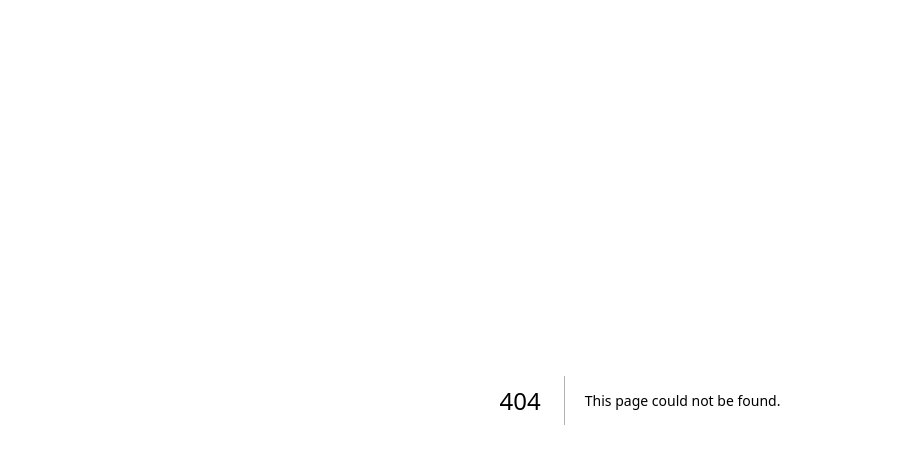
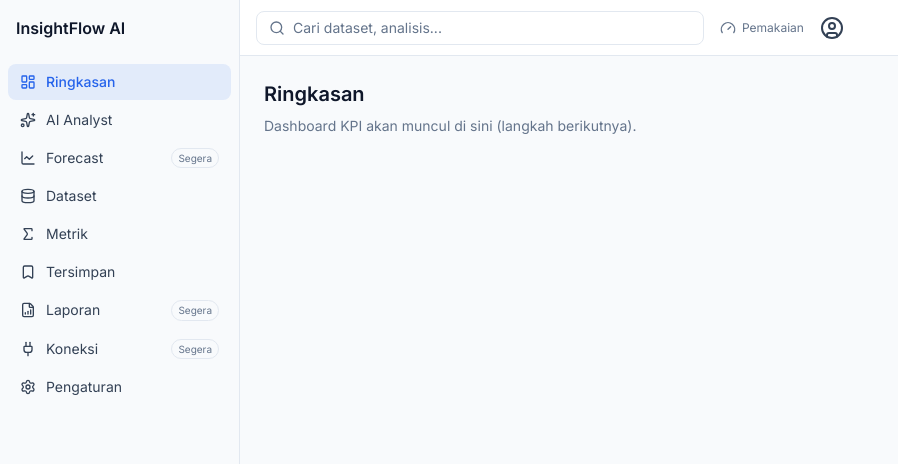
Before and after one commit to haqqulamal/insightflow-web, a Next.js app in the folder web/: page /app in a window 1280 px wide. Before the commit this address had no page. Shown: the top 464 px of the page, without its empty margins (0-898 px from the left). Built offline with nearby package versions, Linux system fonts and the light colour scheme.

Commit message:
feat(web): A2 layout app - sidebar, header, token surface/navy

```diff
--- /dev/null
+++ b/web/src/app/app/layout.tsx
@@ -0,0 +1,14 @@
+import { AppSidebar } from "@/components/layout/app-sidebar";
+import { AppHeader } from "@/components/layout/app-header";
+
+export default function AppLayout({ children }: { children: React.ReactNode }) {
+  return (
+    <div className="flex min-h-screen">
+      <AppSidebar />
+      <div className="flex-1 flex flex-col">
+        <AppHeader />
+        <main className="flex-1 p-6 bg-surface">{children}</main>
+      </div>
+    </div>
+  );
+}
--- /dev/null
+++ b/web/src/app/app/page.tsx
@@ -0,0 +1,10 @@
+export default function RingkasanPage() {
+  return (
+    <div className="space-y-2">
+      <h1 className="text-xl font-semibold text-navy">Ringkasan</h1>
+      <p className="text-sm text-muted-foreground">
+        Dashboard KPI akan muncul di sini (langkah berikutnya).
+      </p>
+    </div>
+  );
+}
--- a/web/src/app/globals.css
+++ b/web/src/app/globals.css
@@ -31,6 +31,8 @@
   --color-info: var(--info);
   --color-ai: var(--ai);
   --color-navy: var(--navy);
+  --color-slate-ink: var(--slate-ink);
+  --color-surface: var(--surface);
   --color-destructive: var(--destructive);
   --color-accent-foreground: var(--accent-foreground);
   --color-accent: var(--accent);
@@ -78,6 +80,7 @@
   --ai: #6366F1;
   --navy: #0F172A;
   --slate-ink: #334155;
+  --surface: #F8FAFC;
   --chart-1: oklch(0.87 0 0);
   --chart-2: oklch(0.556 0 0);
   --chart-3: oklch(0.439 0 0);
--- /dev/null
+++ b/web/src/components/layout/app-header.tsx
@@ -0,0 +1,20 @@
+import { Search, Gauge, UserCircle } from "lucide-react";
+
+export function AppHeader() {
+  return (
+    <header className="h-14 border-b border-border flex items-center gap-4 px-4 bg-white">
+      <div className="flex-1 max-w-md flex items-center gap-2 rounded-md border border-border px-3 py-1.5 text-sm text-muted-foreground">
+        <Search className="size-4" />
+        <input
+          placeholder="Cari dataset, analisis..."
+          className="flex-1 bg-transparent outline-none placeholder:text-muted-foreground"
+        />
+      </div>
+      <div className="flex items-center gap-1.5 text-xs text-muted-foreground">
+        <Gauge className="size-4" />
+        Pemakaian
+      </div>
+      <UserCircle className="size-6 text-slate-ink" />
+    </header>
+  );
+}
--- /dev/null
+++ b/web/src/components/layout/app-sidebar.tsx
@@ -0,0 +1,71 @@
+"use client";
+
+import Link from "next/link";
+import { usePathname } from "next/navigation";
+import {
+  LayoutDashboard,
+  Sparkles,
+  LineChart,
+  Database,
+  Sigma,
+  Bookmark,
+  FileBarChart,
+  Plug,
+  Settings,
+} from "lucide-react";
+
+type NavItem = {
+  href: string;
+  label: string;
+  icon: React.ElementType;
+  badge?: string; // mis. "Segera" untuk item T2/Later
+};
+
+const navItems: NavItem[] = [
+  { href: "/app", label: "Ringkasan", icon: LayoutDashboard },
+  { href: "/app/analis", label: "AI Analyst", icon: Sparkles },
+  { href: "/app/forecast", label: "Forecast", icon: LineChart, badge: "Segera" },
+  { href: "/app/dataset", label: "Dataset", icon: Database },
+  { href: "/app/metrik", label: "Metrik", icon: Sigma },
+  { href: "/app/tersimpan", label: "Tersimpan", icon: Bookmark },
+  { href: "/app/laporan", label: "Laporan", icon: FileBarChart, badge: "Segera" },
+  { href: "/app/koneksi", label: "Koneksi", icon: Plug, badge: "Segera" },
+  { href: "/app/pengaturan", label: "Pengaturan", icon: Settings },
+];
+
+export function AppSidebar() {
+  const pathname = usePathname();
+
+  return (
+    <aside className="w-60 shrink-0 border-r border-border bg-surface flex flex-col">
+      <div className="h-14 flex items-center px-4 font-semibold text-navy">
+        InsightFlow AI
+      </div>
+      <nav className="flex-1 px-2 py-2 space-y-0.5">
+        {navItems.map((item) => {
+          const active = pathname === item.href;
+          const Icon = item.icon;
+          return (
+            <Link
+              key={item.href}
+              href={item.href}
+              className={`flex items-center gap-2.5 rounded-md px-3 py-2 text-sm ${
+                active
+                  ? "bg-primary/10 text-primary font-medium"
+                  : "text-slate-ink hover:bg-accent"
+              }`}
+            >
+              <Icon className="size-4" />
+              <span className="flex-1">{item.label}</span>
+              {item.badge && (
+                <span className="text-[10px] rounded-full border border-border px-1.5 py-0.5 text-muted-foreground">
+                  {item.badge}
+                </span>
+              )}
+            </Link>
+          );
+        })}
+      </nav>
+    </aside>
+  );
+}
```
